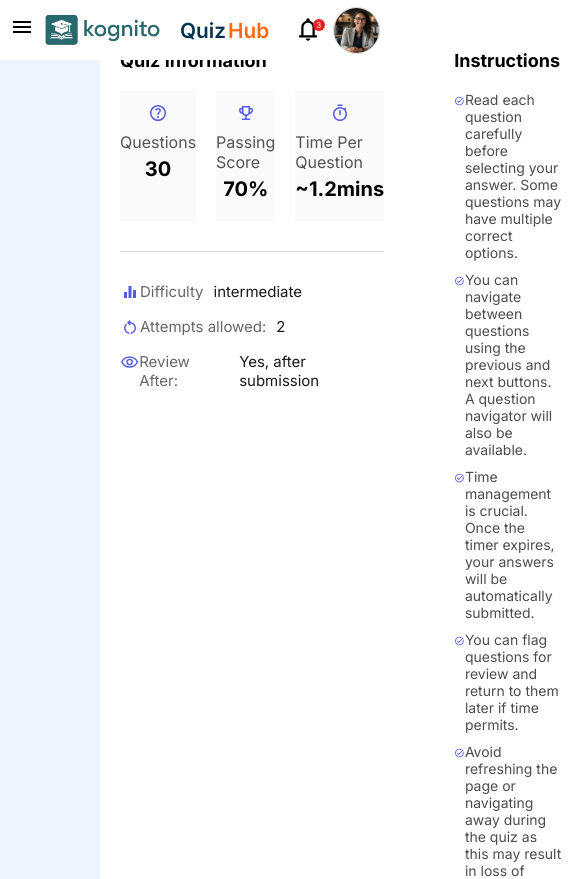
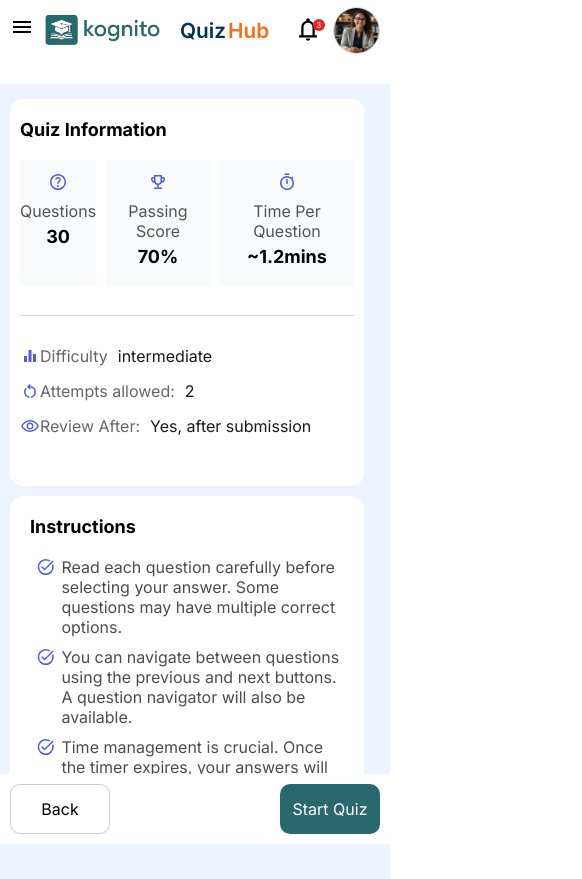
Before and after one commit to John-hackx/Kognito, a React (Vite) app: page /quizhub/quizzes/1 in a window 390 px wide. Shown: the top 879 px of the page, 582 px wide, since content can reach past the window. Built offline with nearby package versions, Linux system fonts and the light colour scheme; a web font is replaced by a local one.

Commit message:
started implementing quiz details page mobile

```diff
--- a/src/Main_App/components/Header.module.css
+++ b/src/Main_App/components/Header.module.css
@@ -100,7 +100,7 @@
 
 @media (min-width: 360px) and (max-width: 500px) {
   .navbar {
-    /* border: 1px solid red; */
+    border-bottom: 1px solid #d9d9d9;
     height: 60px;
     border-bottom: none !important;
   }
--- a/src/Quiz_Section/components/QuizzesMain.jsx
+++ b/src/Quiz_Section/components/QuizzesMain.jsx
@@ -6,6 +6,7 @@ import { RecommendedQuizCard } from "./RecommendedQuizCard";
 import { useContext } from "react";
 import { QuizzesContext } from "./QuizzesContext";
 import { WindowSizeContext } from "../../Main_App/components/WindowSizeContext";
+import { useNavigate } from "react-router-dom";
 // import { shuffleArray } from "../../assets/reuseable functions/shuffleArray";
 
 function QuizzesMain() {
@@ -144,7 +145,15 @@ function AvailableQuizCard({
   numbOfQuestions,
   rating,
   attempts,
+  quiz,
+  id,
 }) {
+  const navigate = useNavigate();
+  const handleStartQuiz = (id) => {
+    navigate(`/quizhub/quizzes/${id}`, { state: quiz });
+    // console.log(data);
+  };
+
   return (
     <div className={styles.availableCard}>
       <div className={styles.availableCardTop}>
@@ -189,7 +198,7 @@ function AvailableQuizCard({
           <p className={clsx(styles.quizAttempts)}>{attempts} attempts</p>
         </div>
         <div className={styles.cardButton}>
-          <button>Start Quiz</button>
+          <button onClick={() => handleStartQuiz(id)}>Start Quiz</button>
         </div>
       </div>
     </div>
--- a/src/Quiz_Section/pages/QuizDetailsPage.jsx
+++ b/src/Quiz_Section/pages/QuizDetailsPage.jsx
@@ -4,10 +4,14 @@ import { FinishQuizCard } from "./FinishQuiz";
 import { useContext } from "react";
 import { QuizzesContext } from "../components/QuizzesContext";
 import { useLocation } from "react-router-dom";
+import { WindowSizeContext } from "../../Main_App/components/WindowSizeContext";
 
 function QuizDetailsPage() {
   const { dispatch } = useContext(QuizzesContext);
+  const { windowWidth } = useContext(WindowSizeContext);
   const location = useLocation();
+
+  const mobileView = windowWidth <= 500;
 
   const handleStartQuiz = () => {
     dispatch({ type: "start", payload: location.state });
@@ -17,7 +21,10 @@ function QuizDetailsPage() {
   return (
     <div className={styles.quizDetailsPage}>
       <QuizDetailsMain />
-      <QuizDetailsFooter handleStartQuiz={handleStartQuiz} />
+      <QuizDetailsFooter
+        mobileView={mobileView}
+        handleStartQuiz={handleStartQuiz}
+      />
     </div>
   );
 }
@@ -31,7 +38,7 @@ function QuizDetailsMain() {
             Quiz Information
           </h3>
           <div className={styles.flashCardsContainer}>
-            <FinishQuizCard
+            <FlashCard
               value={30}
               svg={
                 <svg
@@ -48,7 +55,7 @@ function QuizDetailsMain() {
               cardText="Questions"
               svgBgColor="F3E8FF"
             />
-            <FinishQuizCard
+            <FlashCard
               svg={
                 <svg
                   xmlns="http://www.w3.org/2000/svg"
@@ -65,7 +72,7 @@ function QuizDetailsMain() {
               bgColor="#f9fafb"
               svgBgColor="F3E8FF"
             />
-            <FinishQuizCard
+            <FlashCard
               svg={
                 <svg
                   xmlns="http://www.w3.org/2000/svg"
@@ -171,6 +178,21 @@ function QuizDetailsMain() {
   );
 }
 
+function FlashCard({ bgColor, svgBgColor, svg, cardText, value }) {
+  return (
+    <div style={{ backgroundColor: bgColor }} className={styles.finishQuizCard}>
+      <div
+        style={{ backgroundColor: svgBgColor }}
+        className={styles.finishQuizCardSvgContainer}
+      >
+        {svg}
+      </div>
+      <p className={clsx(styles.finishCardText)}>{cardText}</p>
+      <h3 className={clsx(styles.finishCardValue)}>{value}</h3>
+    </div>
+  );
+}
+
 function InstructionItem({ instructionText }) {
   return (
     <div className={styles.instructionItem}>
@@ -198,10 +220,12 @@ function DetailsItem({ svg, spanText, pText }) {
   );
 }
 
-function QuizDetailsFooter({ handleStartQuiz }) {
+function QuizDetailsFooter({ mobileView, handleStartQuiz }) {
   return (
     <div className={styles.quizDetailsFooter}>
-      <button className={clsx(styles.backBtn)}>Back to Quizzes</button>
+      <button className={clsx(styles.backBtn)}>{`${
+        mobileView ? "Back" : "Back to Quizzes"
+      }`}</button>
       <button onClick={handleStartQuiz} className={clsx(styles.startQuizBtn)}>
         Start Quiz
       </button>
--- a/src/Quiz_Section/pages/QuizDetailsPage.module.css
+++ b/src/Quiz_Section/pages/QuizDetailsPage.module.css
@@ -2,6 +2,8 @@
   display: flex;
   flex-direction: column;
   height: 88.5vh;
+  margin-top: 10vh;
+  background-color: #eef4ff;
 }
 
 .quizDetailsMain {
@@ -41,6 +43,31 @@
   height: 130px;
 }
 
+.finishQuizCard {
+  flex-grow: 1;
+  display: flex;
+  flex-direction: column;
+  align-items: center;
+}
+.finishQuizCardSvgContainer {
+  margin-top: 8px;
+  width: 28px;
+  height: 28px;
+  border-radius: 50%;
+  display: flex;
+  align-items: center;
+  justify-content: center;
+}
+.finishCardText {
+  font-size: 16px;
+  color: rgba(0, 0, 0, 0.67);
+  margin-top: 5px;
+}
+.finishCardValue {
+  font-size: 20px;
+  margin-top: 5px;
+}
+
 .detailsContainer {
   height: 140px;
   border-top: 0.8px solid #d9d9d9;
@@ -52,13 +79,14 @@
 }
 .detailsItem {
   display: flex;
+  /* border: 1px solid red; */
 }
 .detailsItem span {
-  font-size: 15px;
+  font-size: 17px;
   color: rgba(0, 0, 0, 0.6);
 }
 .detailsItem p {
-  font-size: 15px;
+  font-size: 17px;
   color: rgba(0, 0, 0, 0.9);
   margin-left: 10px;
 }
@@ -89,7 +117,7 @@
   flex: 0.1;
 }
 .instructionItem p {
-  font-size: 14px;
+  font-size: 17px;
   color: rgba(0, 0, 0, 0.7);
   /* margin-left: 5px; */
   flex: 0.9;
@@ -134,3 +162,81 @@
   border: 0.8px solid #29696e;
   transition: all 0.3s ease-in;
 }
+
+@media (max-width: 359px) {
+  /* Styles for small phones */
+}
+
+@media (min-width: 360px) and (max-width: 399px) {
+  /* Styles for standard phones */
+  .quizDetailsPage {
+    padding-top: 10px;
+    height: 99vh;
+  }
+  .quizDetailsMain {
+    width: 90.8vw;
+    padding-left: 10px;
+    padding-right: 10px;
+    /* border: 1px solid red; */
+    overflow-y: scroll;
+  }
+  .subContainer {
+    flex-direction: column;
+    gap: 10px;
+    width: 100%;
+    height: 90%;
+    margin-top: 5px;
+  }
+  .subContainerLeft {
+    padding-left: 10px;
+    padding-right: 10px;
+  }
+  .subContainerRight {
+    padding-bottom: 20px;
+  }
+  .flashCardsContainer {
+    gap: 10px;
+    height: 125px;
+  }
+  .finishCardText {
+    text-align: center;
+  }
+  .finishCardValue {
+    font-size: 18px;
+  }
+  .detailsItem span {
+    font-size: 16px;
+  }
+  .detailsItem p {
+    font-size: 16px;
+  }
+  .instructionItem p {
+    font-size: 16px;
+  }
+  .quizDetailsFooter {
+    height: 70px;
+    padding-left: 10px;
+    padding-right: 10px;
+    position: fixed;
+    bottom: 0;
+    left: 0;
+    right: 0;
+    background-color: #ffffff;
+  }
+  .backBtn {
+    width: 100px;
+    font-size: 16px;
+  }
+  .startQuizBtn {
+    width: 100px;
+    font-size: 16px;
+  }
+}
+
+@media (min-width: 400px) and (max-width: 430px) {
+  /* Styles for large phones and compact phablets */
+}
+
+@media (min-width: 431px) and (max-width: 600px) {
+  /* Styles for phablets and small tablets */
+}
```
